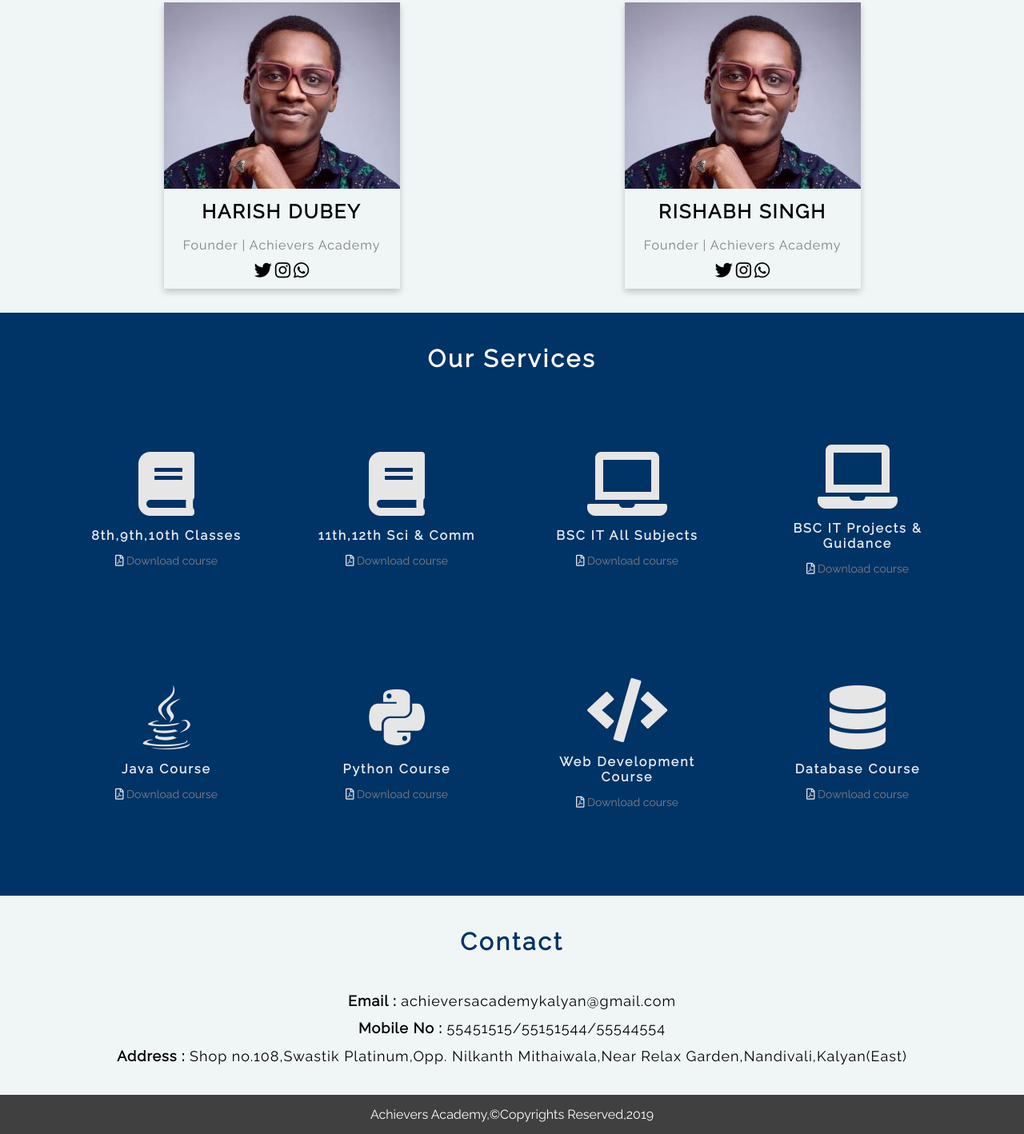
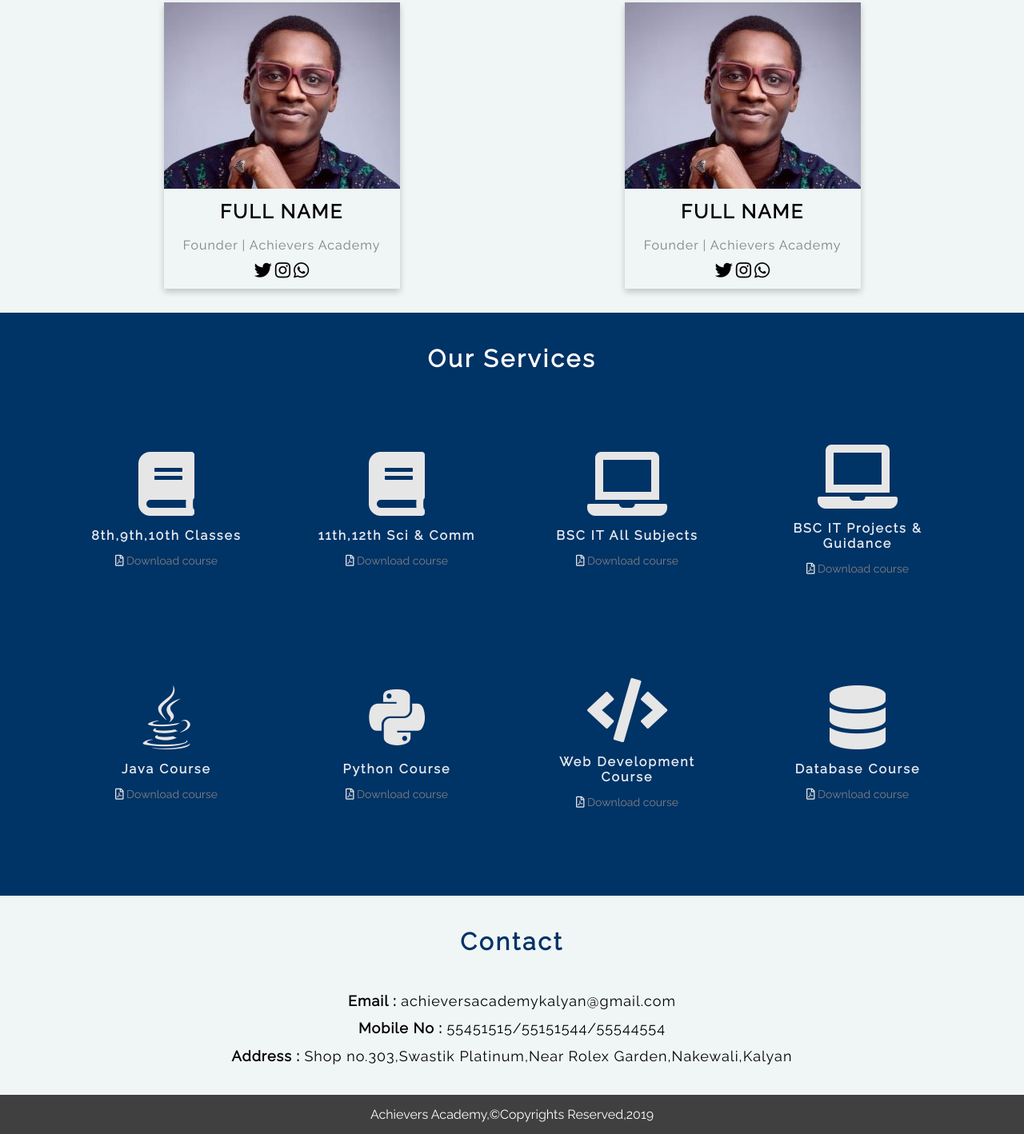
Before and after one commit to prianshi/bringing-bridge, a plain HTML site: page Achievers website/index.html in a window 1280 px wide. Shown: the part 1239-2657 px from the top of the page at 80% size. Drawn offline with nearby package versions, Linux system fonts and the light colour scheme.

Commit message:
Update index.html

```diff
--- a/Achievers website/index.html
+++ b/Achievers website/index.html
@@ -53,7 +53,7 @@
         <div class="box">
             <div class="card">
                 <img src="./images/team.jpg">
-                <h3>Harish Dubey</h3>
+                <h3>Full Name</h3>
                 <p class="title">Founder | Achievers Academy</p>
                 <a href=""><i class="fab fa-twitter"></i></a>
                 <a href=""><i class="fab fa-instagram"></i></a>
@@ -61,7 +61,7 @@
             </div>
             <div class="card">
                     <img src="./images/team.jpg">
-                    <h3>Rishabh Singh</h3>
+                    <h3>Full Name</h3>
                     <p class="title">Founder | Achievers Academy</p>
                     <a href=""><i class="fab fa-twitter"></i></a>
                     <a href=""><i class="fab fa-instagram"></i></a>
@@ -136,7 +136,7 @@
             <h2>Contact</h2>
             <p><b>Email :</b> achieversacademykalyan@gmail.com</p>
             <p><b>Mobile No :</b> 55451515/55151544/55544554</p>
-            <p><b>Address :</b> Shop no.108,Swastik Platinum,Opp. Nilkanth Mithaiwala,Near Relax Garden,Nandivali,Kalyan(East) </p>
+            <p><b>Address :</b> Shop no.303,Swastik Platinum,Near Rolex Garden,Nakewali,Kalyan </p>
         </div>
     </div>
 </section>
```
